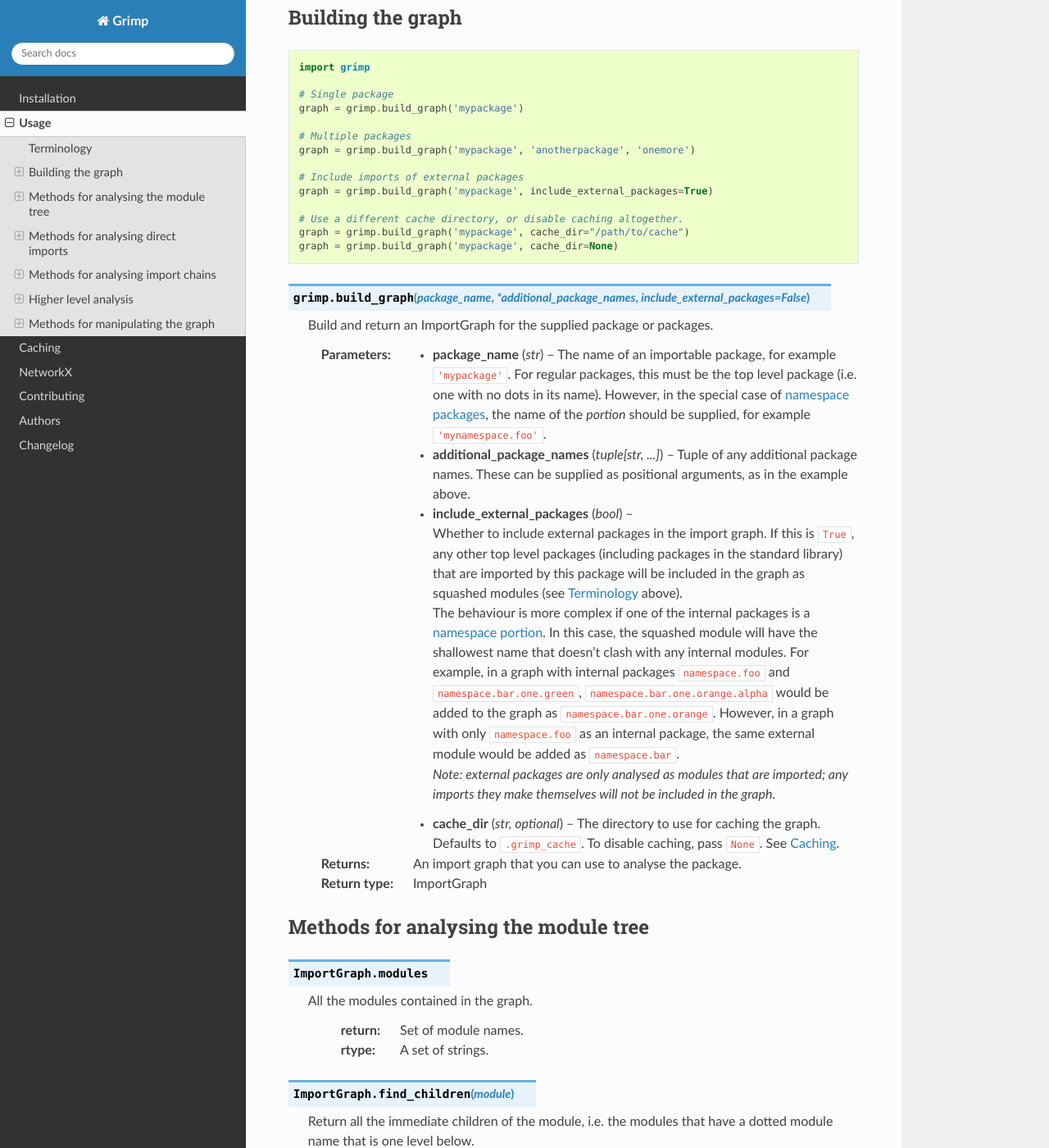
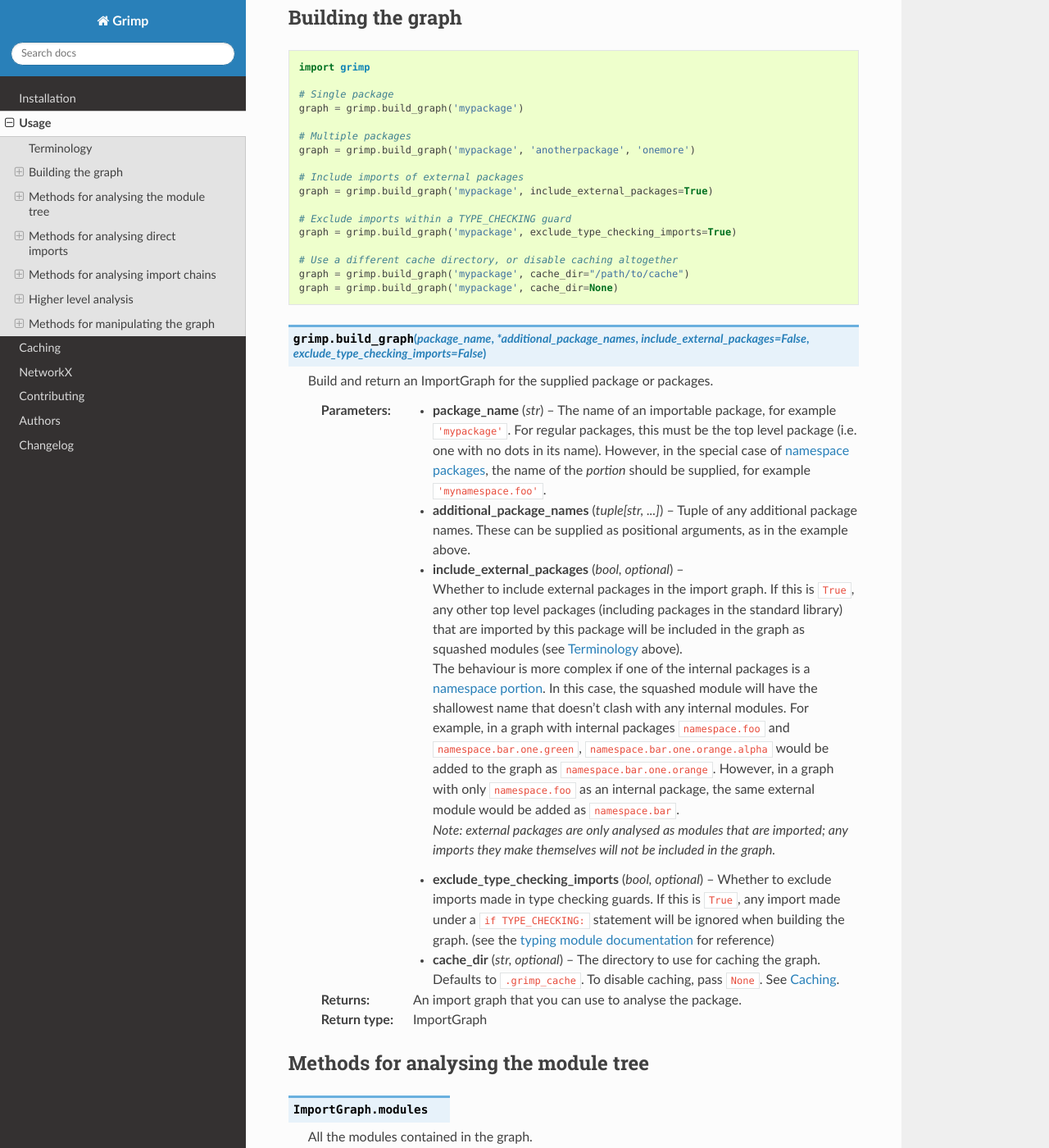
Before and after one commit to seddonym/grimp, a Sphinx documentation site: the page built from docs/usage.rst, in a window 1280 px wide and 1400 px high, scrolled down 745 px. Shown: the whole window at 82% size. Built offline with Sphinx 7.4.7 and the Read the Docs theme 2.0.0, drawn with Linux system fonts in a browser that asks for light colours.

Commit message:
Add graph doc

```diff
--- a/docs/usage.rst
+++ b/docs/usage.rst
@@ -45,11 +45,14 @@
     # Include imports of external packages
     graph = grimp.build_graph('mypackage', include_external_packages=True)
 
-    # Use a different cache directory, or disable caching altogether.
+    # Exclude imports within a TYPE_CHECKING guard
+    graph = grimp.build_graph('mypackage', exclude_type_checking_imports=True)
+
+    # Use a different cache directory, or disable caching altogether
     graph = grimp.build_graph('mypackage', cache_dir="/path/to/cache")
     graph = grimp.build_graph('mypackage', cache_dir=None)
 
-.. py:function:: grimp.build_graph(package_name, *additional_package_names, include_external_packages=False)
+.. py:function:: grimp.build_graph(package_name, *additional_package_names, include_external_packages=False, exclude_type_checking_imports=False)
 
     Build and return an ImportGraph for the supplied package or packages.
 
@@ -58,7 +61,7 @@
         `namespace packages`_, the name of the *portion* should be supplied, for example ``'mynamespace.foo'``.
     :param tuple[str, ...] additional_package_names: Tuple of any additional package names. These can be
         supplied as positional arguments, as in the example above.
-    :param bool include_external_packages: Whether to include external packages in the import graph. If this is ``True``,
+    :param bool, optional include_external_packages: Whether to include external packages in the import graph. If this is ``True``,
         any other top level packages (including packages in the standard library) that are imported by this package will
         be included in the graph as squashed modules (see `Terminology`_ above).
 
@@ -71,10 +74,15 @@
 
         *Note: external packages are only analysed as modules that are imported; any imports they make themselves will
         not be included in the graph.*
+    :param bool, optional exclude_type_checking_imports: Whether to exclude imports made in type checking guards. If this is ``True``,
+        any import made under a ``if TYPE_CHECKING:`` statement will be ignored when building the graph.
+        (see the `typing module documentation`_ for reference)
     :param str, optional cache_dir: The directory to use for caching the graph. Defaults to ``.grimp_cache``. To disable caching,
         pass ``None``. See :doc:`caching`.
     :return: An import graph that you can use to analyse the package.
     :rtype: ImportGraph
+
+.. _typing module documentation: https://docs.python.org/3/library/typing.html#typing.TYPE_CHECKING
 
 Methods for analysing the module tree
 -------------------------------------
```
Also changed, not shown: 1 other file.
